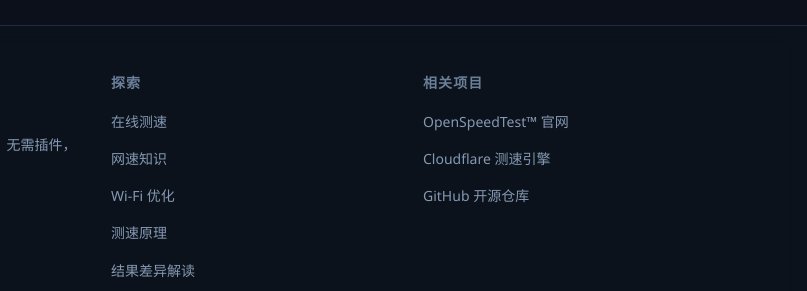
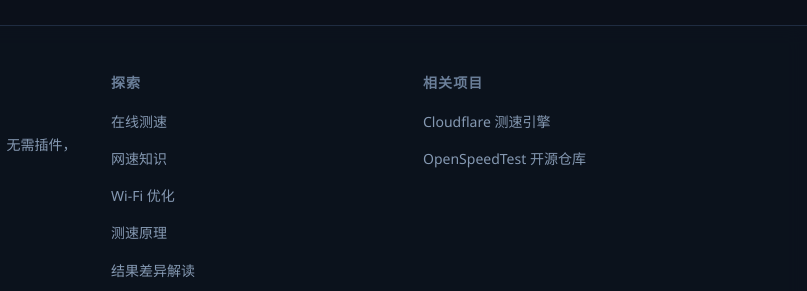
Before and after one commit to bestZwei/CialloSpeed, a website built with Vite: page faq.html in a window 1280 px wide. Shown: the part 983-1274 px from the top of the page, 473-1280 px from the left. Built offline with nearby package versions, Linux system fonts and the light colour scheme.

Commit message:
chore: 页脚相关项目精简为两个开源仓库（去掉官网链接）

```diff
--- a/faq.html
+++ b/faq.html
@@ -306,9 +306,8 @@
         <nav data-i18n-attrs="aria-label:footer.relatedAria" aria-label="相关链接">
           <h4 data-i18n="footer.related">相关项目</h4>
           <ul class="footer-links">
-            <li><a href="https://openspeedtest.com" target="_blank" rel="noopener" data-i18n="footer.ostSite">OpenSpeedTest™ 官网</a></li>
             <li><a href="https://github.com/cloudflare/speedtest" target="_blank" rel="noopener" data-i18n="footer.cfEngine">Cloudflare 测速引擎</a></li>
-            <li><a href="https://github.com/openspeedtest/Speed-Test" target="_blank" rel="noopener" data-i18n="footer.github">GitHub 开源仓库</a></li>
+            <li><a href="https://github.com/openspeedtest/Speed-Test" target="_blank" rel="noopener" data-i18n="footer.ostRepo">OpenSpeedTest 开源仓库</a></li>
           </ul>
         </nav>
       </div>
```
Also changed, not shown: guide.html (+1 -2 lines), how-it-works.html (+1 -2 lines), index.html (+1 -2 lines), why-different.html (+0 -1 lines), wifi-tips.html (+1 -2 lines).
